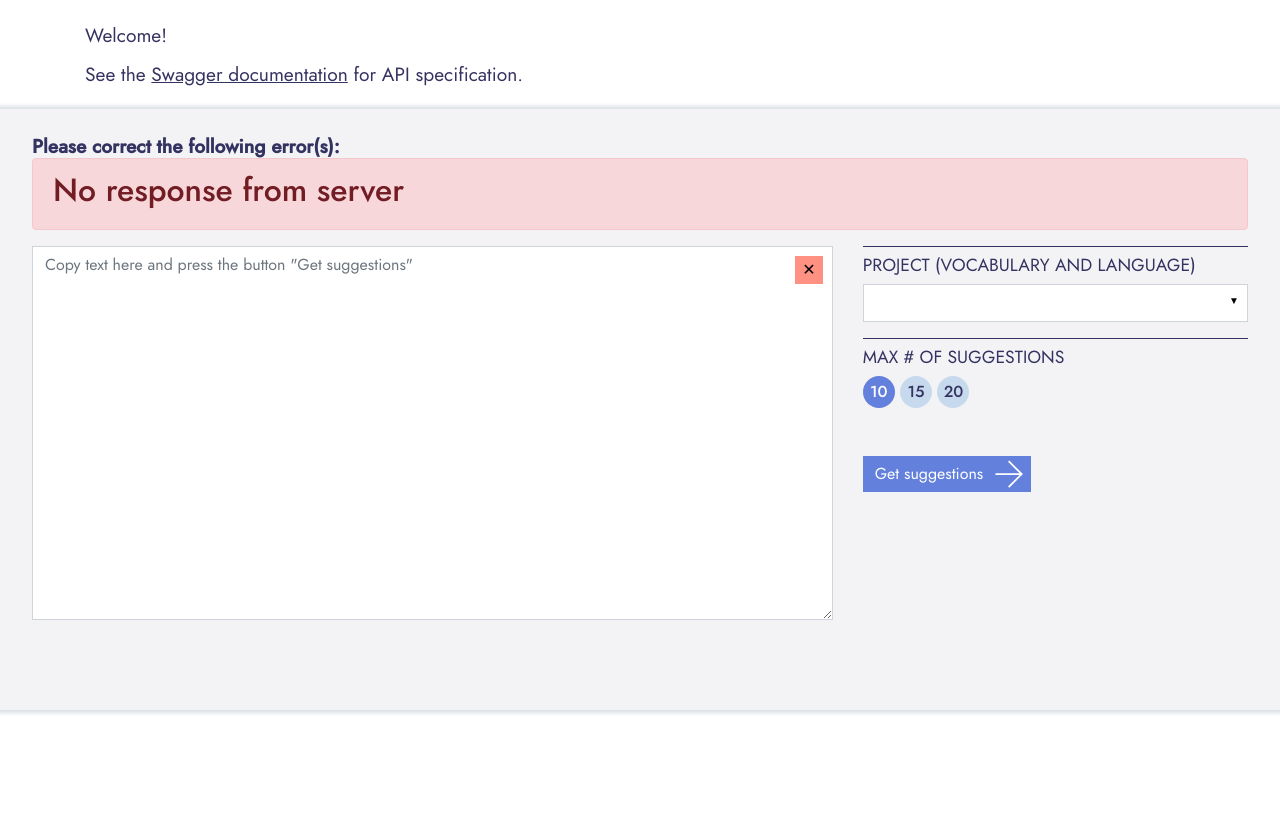
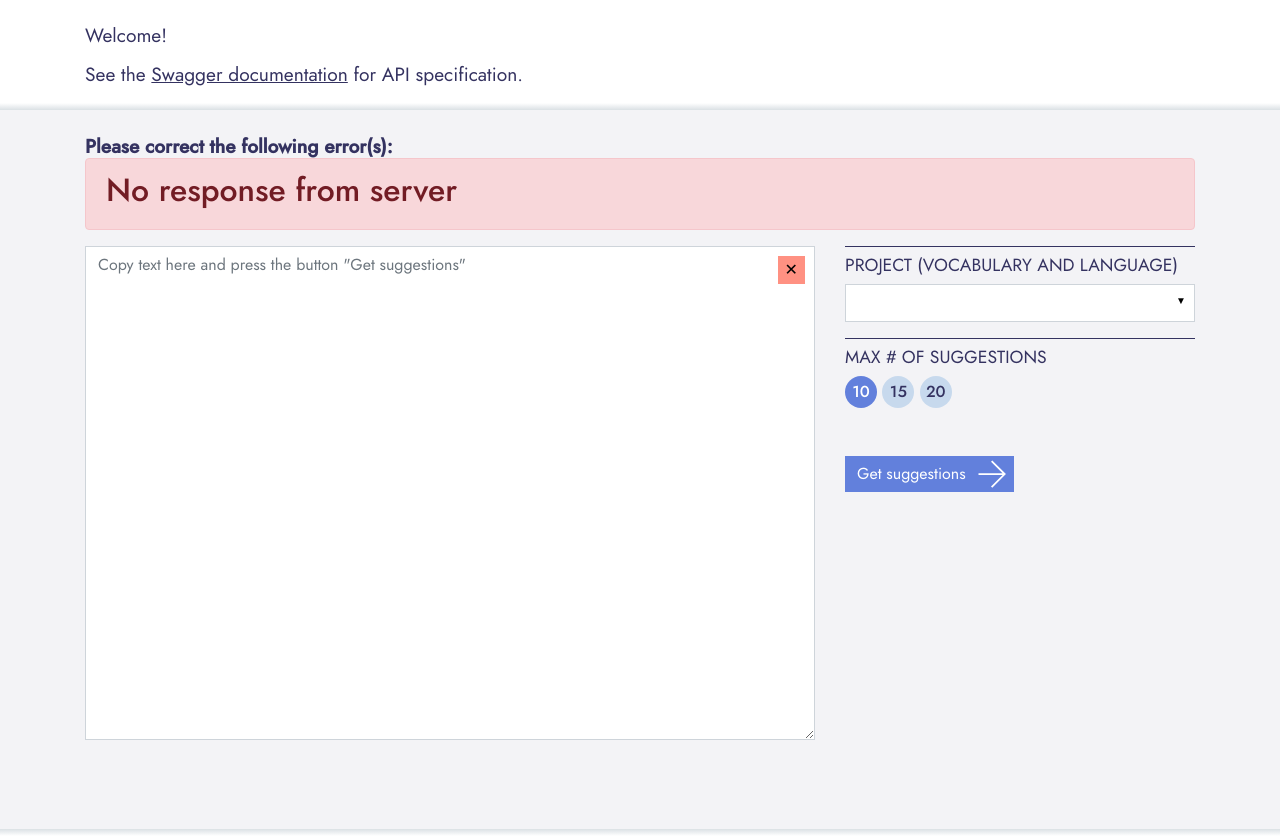
Before and after one commit to NatLibFi/Annif, a Python web app: template annif/templates/home.html in a window 1280 px wide. Shown: the part 70-906 px from the top of the page. Before the commit the page ends 784 px from the top, so only its background shows below. Run offline with Jinja, Linux system fonts and the light colour scheme; the template is opened without the code that fills it, so the values that code supplies are empty.

Commit message:
Adjust form width and textarea height to better match annif.org layout

```diff
--- a/annif/templates/home.html
+++ b/annif/templates/home.html
@@ -37,7 +37,9 @@
   <p>See the <a href="v1/ui/">Swagger documentation</a> for API specification.</p>
 </div>
 
-<div class="container-fluid" id="form">
+<div id="form">
+
+  <div class="container">
     <div id="app">
       <template v-if="problems.length">
         <strong>Please correct the following error(s):</strong>
@@ -63,6 +65,8 @@
       </div>
     </div>
   </div> <!-- container -->
+
+</div>
 
 <script src="/static/js/vue.min.js"></script>
 <!-- bootstrap dependencies -->
@@ -115,7 +119,7 @@
   template: '<div id="text-box" class="form-group">\
   <div id="text-box-wrapper">\
   <button type="button" class="btn btn-danger" @click="clearTextInput" style="float: right;">&#x2715;</button>\
-  <textarea class="form-control" rows="15" name="text" id="text" @input="handleTextInput" :value="text"\
+  <textarea class="form-control" rows="20" name="text" id="text" @input="handleTextInput" :value="text"\
   placeholder="Copy text here and press the button &quot;Get suggestions&quot;"></textarea>\
   </div>\
   </div>'
```
Lines whose indentation alone changed are shown as unchanged.
